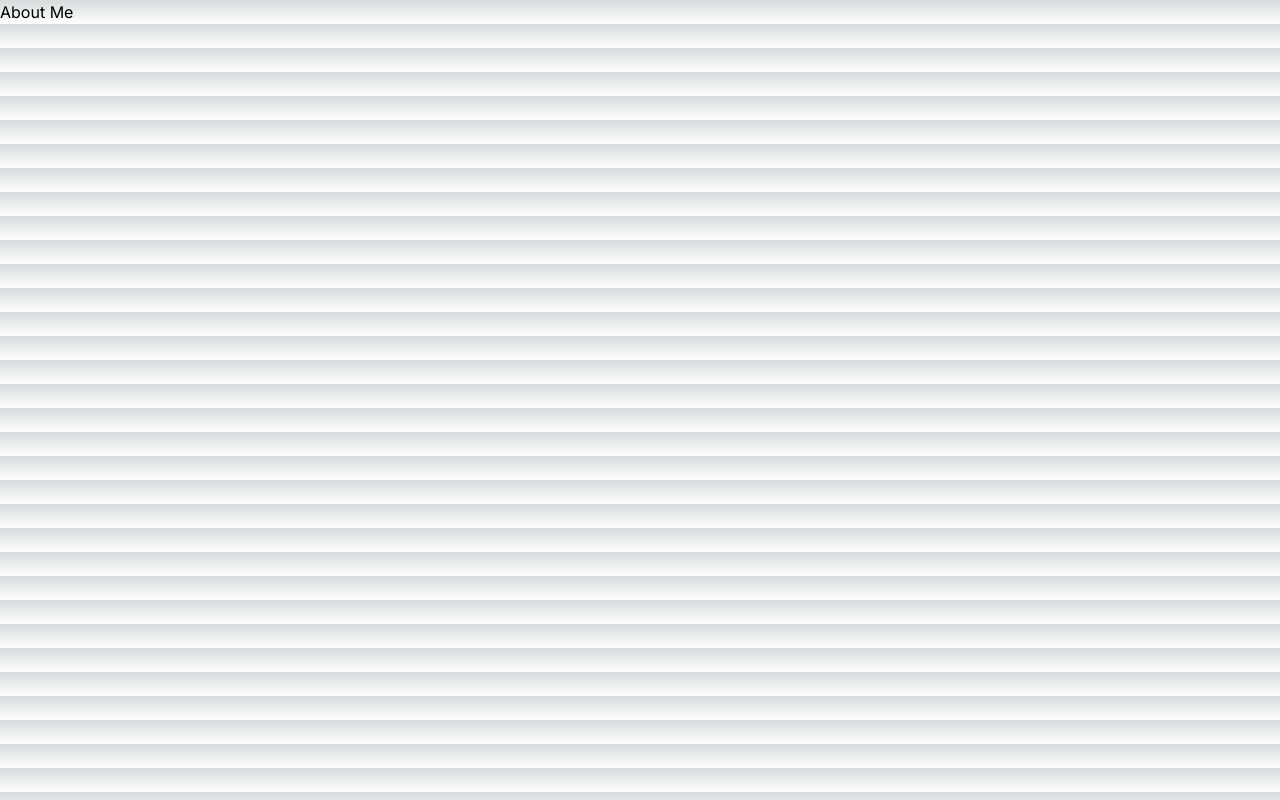
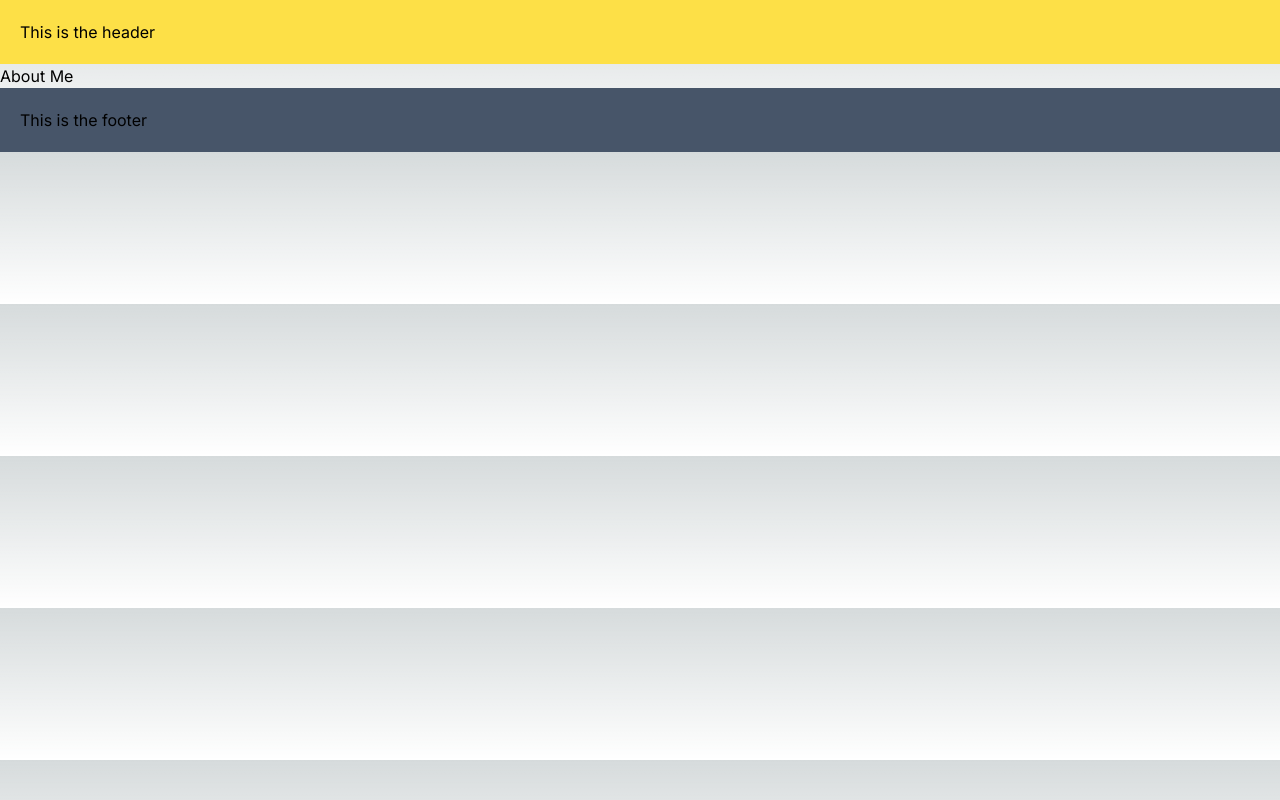
Before and after one commit to irfan-iiitr/next-typescript, a Next.js app: page /about in a window 1280 px wide. Built offline with nearby package versions, Linux system fonts and the light colour scheme.

Commit message:
layout feature

```diff
--- a/src/app/layout.tsx
+++ b/src/app/layout.tsx
@@ -12,7 +12,15 @@ export const metadata: Metadata = {
 export default function RootLayout({children}: Readonly<{children: React.ReactNode;}>) {
   return (
     <html lang="en">
-      <body className={inter.className}>{children}</body>
+
+               <body className={inter.className}>
+               <div className="bg-yellow-300 p-5"><h1>This is the header</h1></div>
+
+                {children}
+
+                    <div className="bg-slate-600 p-5"><h1>This is the footer</h1></div>
+                </body>
+
     </html>
   );
 }
--- /dev/null
+++ b/src/app/product/[productId]/layout.tsx
@@ -0,0 +1,15 @@
+import React from 'react'
+
+const layout = ({children}:{children:{
+    children: React.ReactNode;
+}}) => {
+  return (
+    <>
+         {children}
+
+        <p className="font-light text-gray-200 mt-5">Suggested Products</p>
+    </>
+  )
+}
+
+export default layout
```
